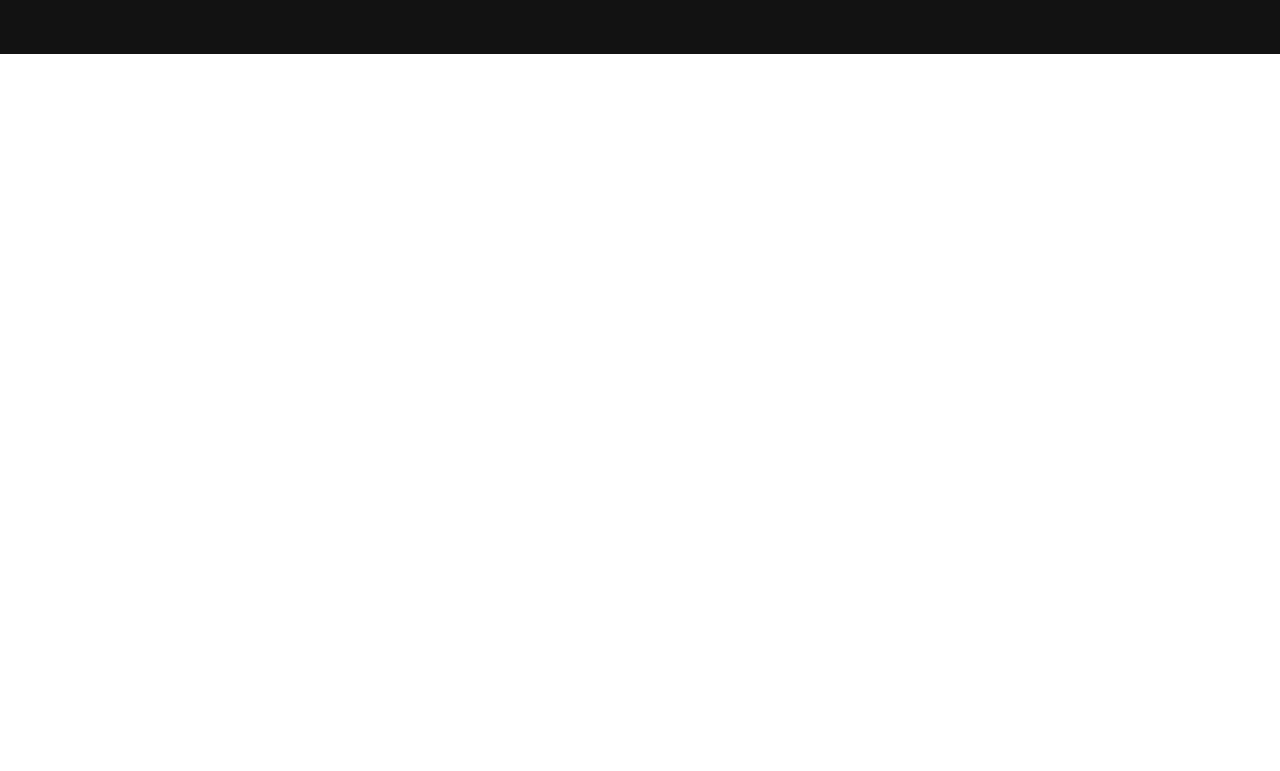
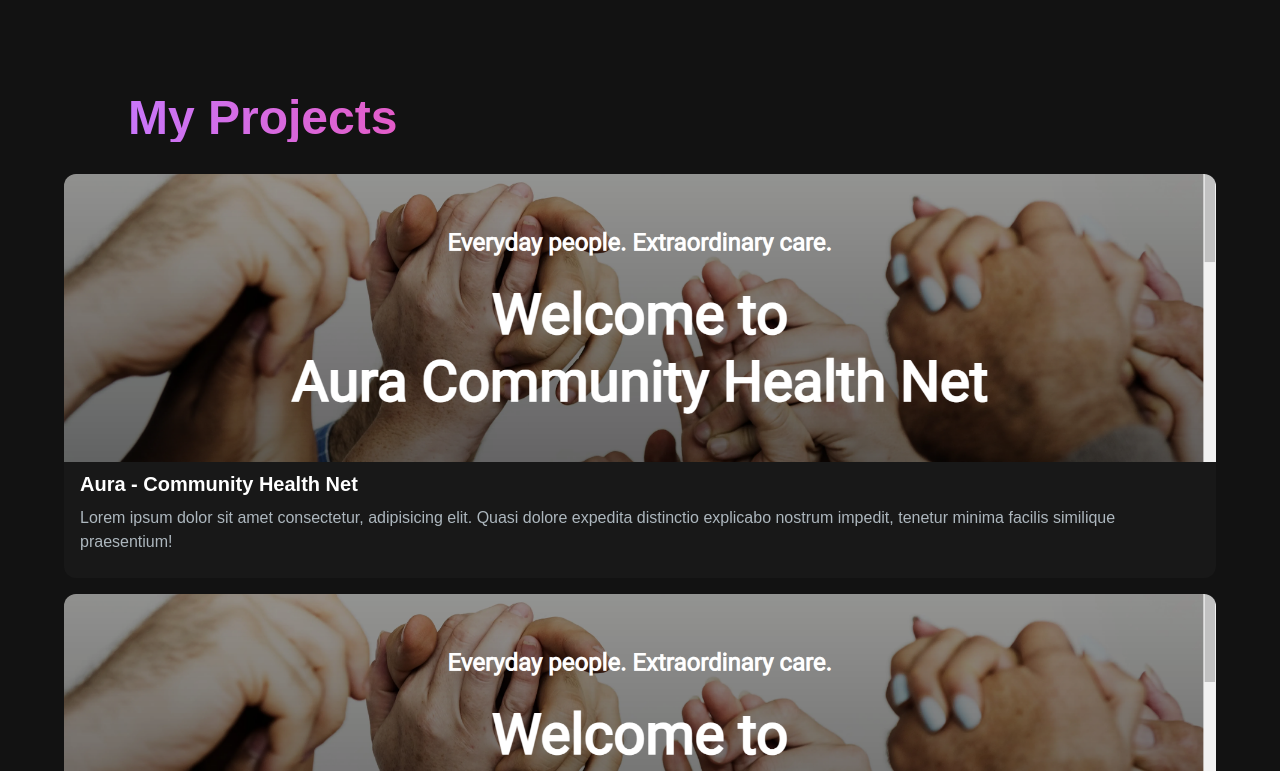
Before and after one commit to RandimaD25/portfolio-website, a Next.js app in the folder portfolio-website/: page / in a window 1280 px wide. Shown: the part 1729-2500 px from the top of the page. Before the commit the page ends 1783 px from the top, so only its background shows below. Built offline with nearby package versions, Linux system fonts and the light colour scheme.

Commit message:
feat: implement the project card

```diff
--- /dev/null
+++ b/portfolio-website/src/app/components/ProjectCard.jsx
@@ -0,0 +1,29 @@
+import React from "react";
+import Image from "next/image";
+
+const ProjectCard = ({ imgUrl, title, description }) => {
+  return (
+    <div>
+      <div
+        className="h-52 md:h-72 rounded-t-xl relative group py-4"
+        // style={{ background: `url(${imgUrl})`, backgroundSize: "cover" }}
+      >
+        <Image
+          src={imgUrl}
+          alt={title}
+          className="w-full h-52 md:h-72 object-cover rounded-t-xl"
+          width={500}
+          height={100}
+        />
+      </div>
+
+      <div className="overlay absolute top-0 left-0 w-full h-full bg-[#181818] bg-opacity-0 hidden group-hover:flex group-hover:bg-opacity-80 transition-all duration-500"></div>
+      <div className="text-white rounded-b-xl bg-[#181818] py-6 px-4">
+        <h5 className="text-xl font-semibold mb-2">{title}</h5>
+        <p className="text-[#ADB7BE]">{description}</p>
+      </div>
+    </div>
+  );
+};
+
+export default ProjectCard;
--- /dev/null
+++ b/portfolio-website/src/app/components/ProjectSection.jsx
@@ -0,0 +1,27 @@
+import React from "react";
+import { projectData } from "../content/project-data";
+import ProjectCard from "./ProjectCard";
+
+const ProjectSection = () => {
+  return (
+    <>
+      <div className="text-white px-6 sm:px-16">
+        <h2 className="text-4xl md:text-5xl font-bold text-transparent px-4 xl:px-16 bg-clip-text bg-gradient-to-r from-purple-400 via-pink-500 to-pink-600 mb-4 mt-10">
+          My Projects
+        </h2>
+        <div>
+          {projectData.map((project) => (
+            <ProjectCard
+              key={project.id}
+              title={project.title}
+              description={project.description}
+              imgUrl={project.image}
+            />
+          ))}
+        </div>
+      </div>
+    </>
+  );
+};
+
+export default ProjectSection;
--- /dev/null
+++ b/portfolio-website/src/app/content/project-data.js
@@ -0,0 +1,27 @@
+import projectImg1 from "../images/project-images/project-img1.png";
+
+export const projectData = [
+  {
+    id: 1,
+    title: "Aura - Community Health Net",
+    description:
+      " Lorem ipsum dolor sit amet consectetur, adipisicing elit. Quasi dolore expedita distinctio explicabo nostrum impedit, tenetur minima facilis similique praesentium! ",
+    image: projectImg1,
+  },
+
+  {
+    id: 2,
+    title: "Aura - Community Health Net",
+    description:
+      " Lorem ipsum dolor sit amet consectetur, adipisicing elit. Quasi dolore expedita distinctio explicabo nostrum impedit, tenetur minima facilis similique praesentium! ",
+    image: projectImg1,
+  },
+
+  {
+    id: 3,
+    title: "Aura - Community Health Net",
+    description:
+      " Lorem ipsum dolor sit amet consectetur, adipisicing elit. Quasi dolore expedita distinctio explicabo nostrum impedit, tenetur minima facilis similique praesentium! ",
+    image: projectImg1,
+  },
+];
--- a/portfolio-website/src/app/page.js
+++ b/portfolio-website/src/app/page.js
@@ -2,6 +2,7 @@ import Image from "next/image";
 import HeroSection from "./components/HeroSection";
 import Navbar from "./components/Navbar";
 import AboutSection from "./components/AboutSection";
+import ProjectSection from "./components/ProjectSection";
 
 export default function Home() {
   return (
@@ -10,6 +11,7 @@ export default function Home() {
       <div className="">
         <HeroSection />
         <AboutSection />
+        <ProjectSection />
       </div>
     </main>
   );
```
Also changed, not shown: portfolio-website/src/app/images/project-images/project-img1.png (added).
